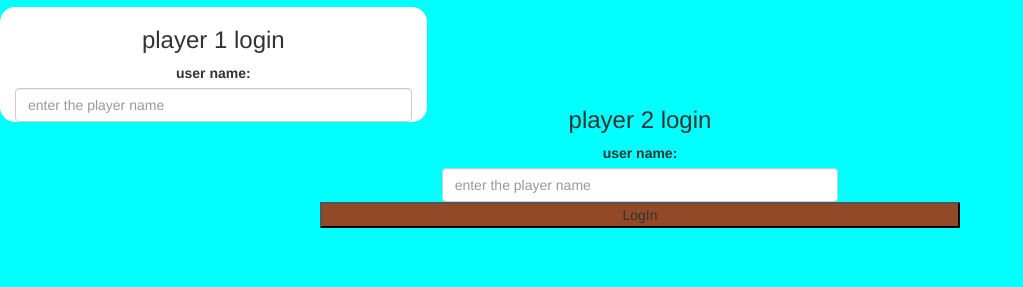
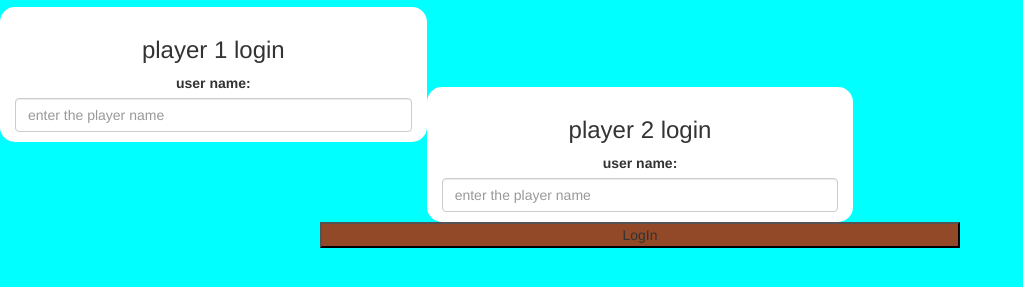
Before and after one commit to hopoopanshad/humphy, a plain HTML site: page index.html in a window 1280 px wide. Shown: the part 63-350 px from the top of the page, without its empty margins (0-1023 px from the left). Drawn offline with nearby package versions, Linux system fonts and the light colour scheme.

Commit message:
Add files via upload

```diff
--- a/index.html
+++ b/index.html
@@ -28,7 +28,7 @@
    <br>
    <br>
 <br>
-            <div class="col-lg-4 col-sm-8 col-xs-11" id="login_div2">
+            <div class="col-lg-4 col-sm-8 col-xs-11 login_div2">
                 <h3>player 2 login</h3>
                 <label>user name:</label>
                 <input type="text" id="P2"class="form-control"placeholder="enter the player name">
--- a/style.css
+++ b/style.css
@@ -4,7 +4,7 @@
 .login_div1, .login_div2
 {
     background: white;
-
+    padding: 10px;
     margin: auto ;
     float: none;
     border-radius: 15px;
```
